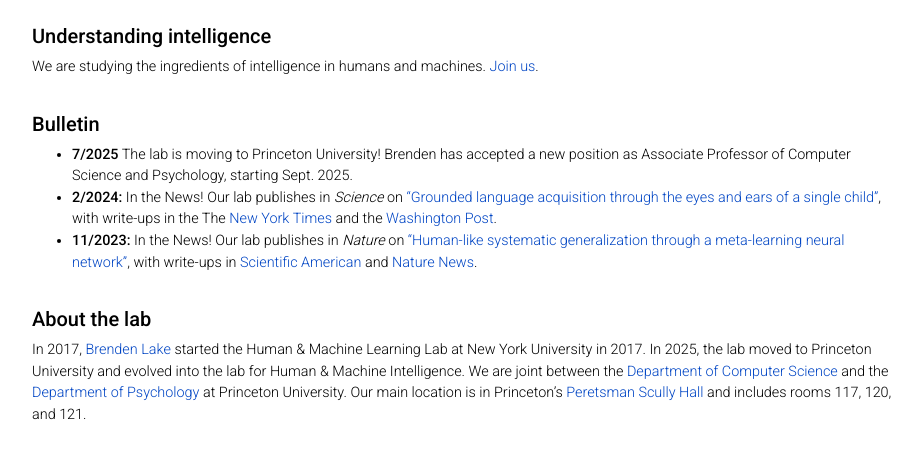
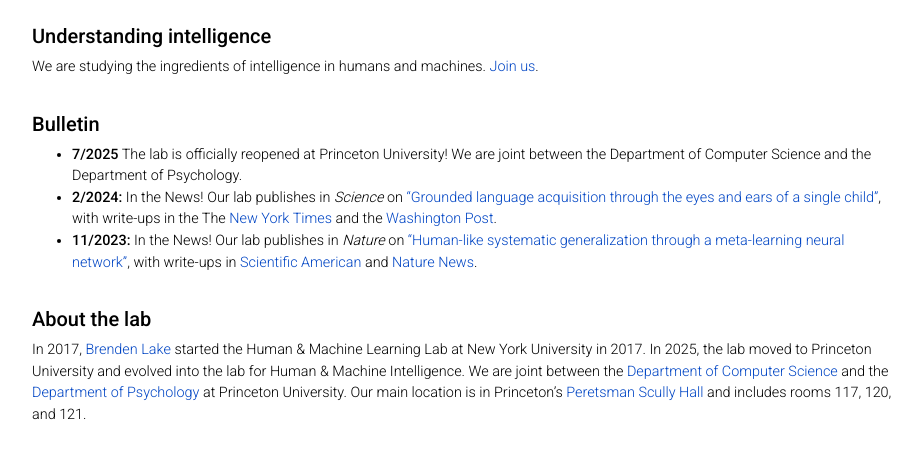
Before and after one commit to lake-lab/lake-lab.github.io, a Jekyll site: the page built from index.md, in a window 1280 px wide and 900 px high, scrolled down 652 px, cut to the strip 388-847 px from the top of the window. Shown: the whole strip, without its empty margins (173-1095 px from the left). Built offline with Jekyll 4.4.1, drawn with Linux system fonts in a browser that asks for light colours; nearby versions of some CDN libraries; comment, search, counter and statistics services are not loaded; a style sheet for code colours, icons or effects is not loaded.

Commit message:
new peopoel

```diff
--- a/index.md
+++ b/index.md
@@ -9,7 +9,7 @@
 
 <hr class='invis'>
 ##### __Bulletin__
-- **7/2025** The lab is moving to Princeton University! Brenden has accepted a new position as Associate Professor of Computer Science and Psychology, starting Sept. 2025.
+- **7/2025** The lab is officially reopened at Princeton University! We are joint between the Department of Computer Science and the Department of Psychology.
 - **2/2024:** In the News! Our lab publishes in *Science* on <a href="https://www.science.org/doi/10.1126/science.adi1374">"Grounded language acquisition through the eyes and ears of a single child"</a>, with write-ups in the The <a href="https://www.nytimes.com/2024/04/30/science/ai-infants-language-learning.html">New York Times</a> and the
 <a href="https://www.washingtonpost.com/science/2024/02/02/how-humans-learn-language-ai-child/">Washington Post</a>.
 - **11/2023:** In the News! Our lab publishes in *Nature* on <a href="https://www.nature.com/articles/s41586-023-06668-3.pdf">"Human-like systematic generalization through a meta-learning neural network"</a>, with write-ups in <a href="https://www.scientificamerican.com/article/new-training-method-helps-ai-generalize-like-people-do/">Scientific American</a> and
```
Also changed, not shown: _pages/people.md (+11 -4 lines), images/bios/akshay.jpg (added), 1 other file.
